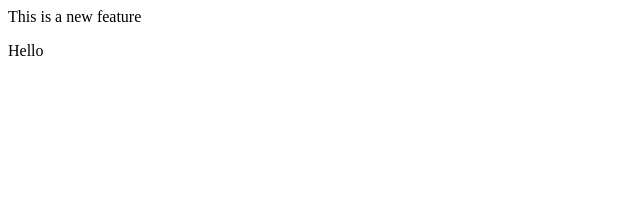
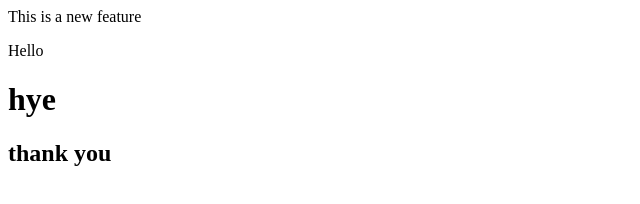
Before and after one commit to Satyajeetkumar03/local, a plain HTML site: page index.html in a window 1280 px wide. Shown: the whole page, without its empty margins (0-640 px from the left). Drawn offline with Linux system fonts and the light colour scheme.

Commit message:
Updated index.html

```diff
--- a/index.html
+++ b/index.html
@@ -1,2 +1,5 @@
 <p>This is a new feature</p>
 <p>Hello </p>
+<h1>hye</h1>
+
+<h2>thank you</h2>
```
